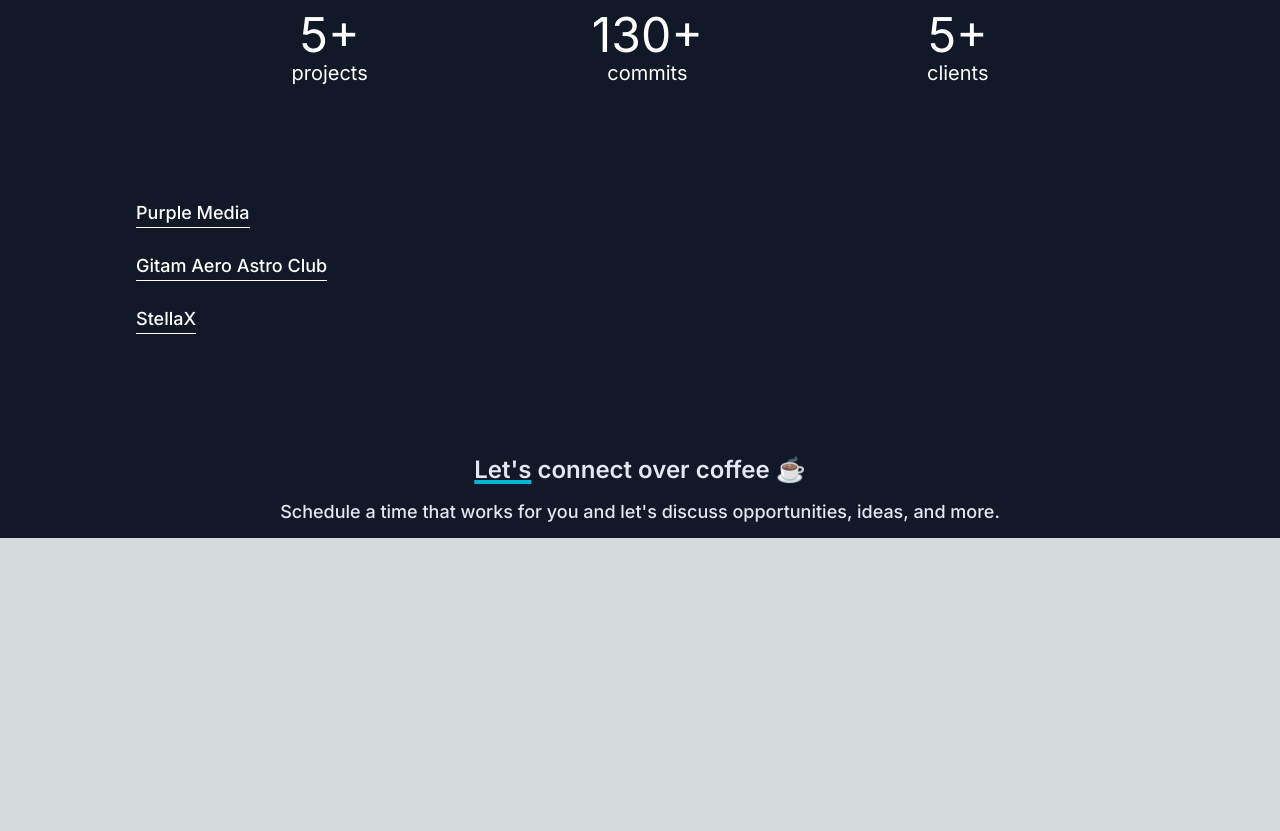
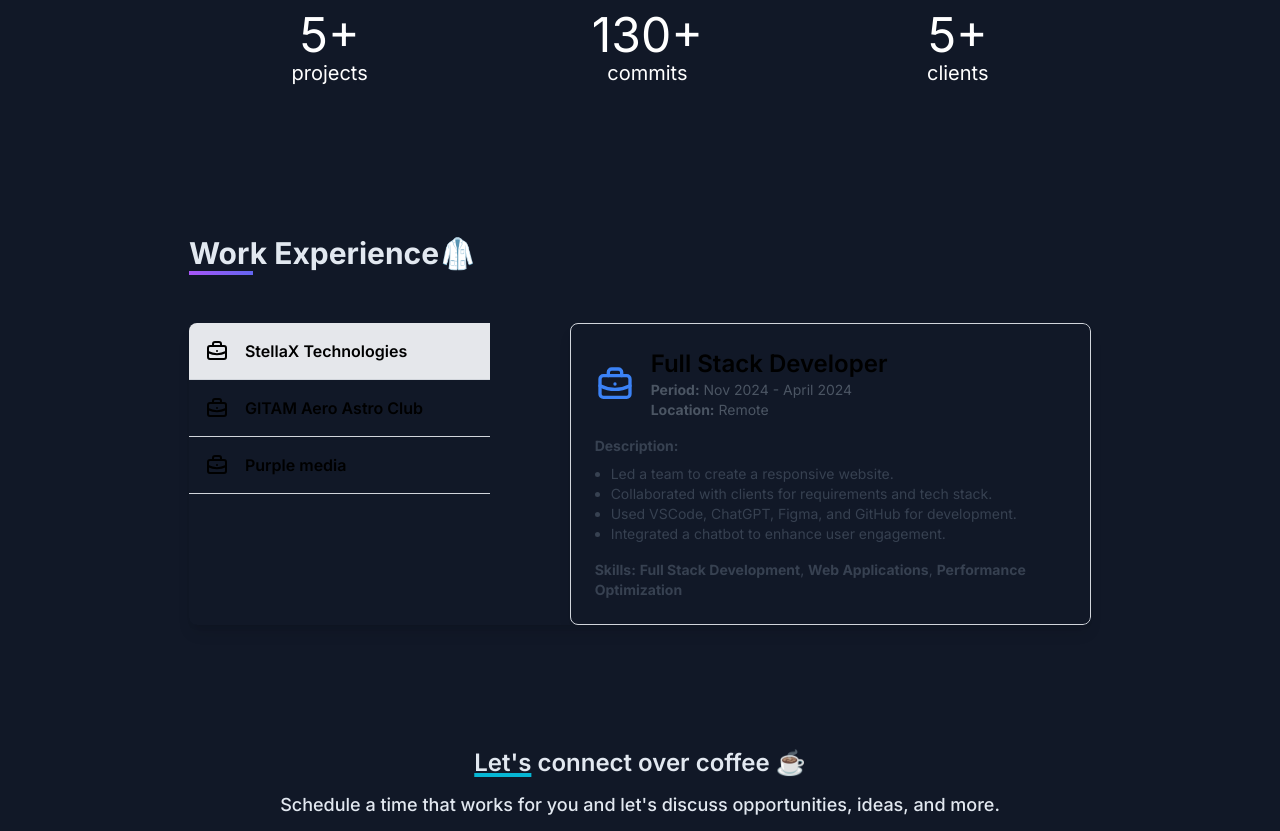
Before and after one commit to ramprasadyarramsetti/site, a Next.js app in the folder portfolio/: page / in a window 1280 px wide. Shown: the part 800-1631 px from the top of the page. Before the commit the page ends 1338 px from the top, so only its background shows below. Built offline with nearby package versions, Linux system fonts and the light colour scheme.

Commit message:
Added experience section

```diff
--- /dev/null
+++ b/portfolio/src/app/components/experience.tsx
@@ -0,0 +1,133 @@
+"use client";
+import React, { useState } from "react";
+import { motion } from "framer-motion";
+import { IconBriefcase } from "@tabler/icons-react";
+
+const ExperienceSection = () => {
+  const [selectedCompany, setSelectedCompany] = useState(experiences[0]);
+
+  return (
+    <section className="mt-32 mx-auto min-h-[28rem]">
+      <span className="text-slate-200 text-3xl text-left font-bold">Work Experience🥼</span>
+      <div className="bg-gradient-to-r from-purple-500 to-indigo-500 h-1 w-16 mb-4"></div>
+      <div className="flex flex-col md:flex-row rounded-lg overflow-hidden shadow-lg gap-12 mt-12">
+        <div className="flex-shrink-0 w-full md:w-1/3">
+          {experiences.map((exp, index) => (
+            <motion.div
+              key={index}
+              whileHover={{ scale: 1.01 }}
+              whileTap={{ scale: 0.95 }}
+              className={`p-4 cursor-pointer transition-transform duration-300 ${
+                selectedCompany === exp
+                  ? "bg-gray-200 text-black dark:bg-gray-800 dark:text-gray-300"
+                  : "hover:bg-gray-200 dark:hover:bg-gray-800 text-black dark:text-gray-300"
+              } border-b border-gray-300 dark:border-gray-600 mb-4 md:mb-0`}
+              onClick={() => setSelectedCompany(exp)}
+            >
+              <div className="flex items-center space-x-4">
+                <IconBriefcase className="h-6 w-6" />
+                <div>
+                  <h3 className="text-md font-semibold">{exp.company}</h3>
+                </div>
+              </div>
+            </motion.div>
+          ))}
+        </div>
+        <div className="flex-grow mt-4 md:mt-0 md:ml-8 p-6 shadow-lg rounded-lg border border-gray-300 dark:border-gray-600">
+          <div className="flex items-center space-x-4 mb-4">
+            <IconBriefcase className="h-10 w-10 text-blue-500" />
+            <div>
+              <h3 className="text-2xl font-semibold">{selectedCompany.role}</h3>
+              <p className="text-sm text-gray-600 dark:text-gray-400">
+                <strong>Period:</strong> {selectedCompany.period}
+              </p>
+              <p className="text-sm text-gray-600 dark:text-gray-400">
+                <strong>Location:</strong> {selectedCompany.location}
+              </p>
+            </div>
+          </div>
+          <div
+            className="text-sm text-gray-700 dark:text-gray-400"
+            style={{ maxHeight: "20rem", overflowY: "auto" }}
+          >
+            <strong>Description:</strong>
+            <ul className="list-disc pl-4 mt-2">
+              {selectedCompany.descriptionPoints.map((point, index) => (
+                <li key={index}>{point}</li>
+              ))}
+            </ul>
+          </div>
+
+          <div className="text-sm text-gray-700 dark:text-gray-400 mt-4">
+            <strong>Skills:</strong>{" "}
+            {selectedCompany.skills.map((skill, index) => (
+              <span key={index}>
+                {index > 0 ? ", " : ""}
+                <strong>{skill}</strong>
+              </span>
+            ))}
+          </div>
+        </div>
+      </div>
+    </section>
+  );
+};
+
+const experiences = [
+    {
+      role: "Full Stack Developer",
+      company: "StellaX Technologies",
+      period: "Nov 2024 - April 2024",
+      location: "Remote",
+      descriptionPoints: [
+        "Led a team to create a responsive website.",
+        "Collaborated with clients for requirements and tech stack.",
+        "Used VSCode, ChatGPT, Figma, and GitHub for development.",
+        "Integrated a chatbot to enhance user engagement."
+      ],
+      skills: [
+        "Full Stack Development",
+        "Web Applications",
+        "Performance Optimization"
+      ],
+    },
+    {
+      role: "Full Stack Developer & Lead",
+      company: "GITAM Aero Astro Club",
+      period: "May 2024 - Present",
+      location: "Visakhapatnam, Andhra Pradesh, India",
+      descriptionPoints: [
+        "Led a team of 5 developers to build a website for the GITAM Aero Astro Club.",
+        "Used VSCode, GitHub, Slack, and Figma for communication, code management, and design.",
+        "Mentored team members, ensuring a productive development environment."
+      ],
+      skills: [
+        "Front-End Development",
+        "Back-End Web Development",
+        "Ticketing system",
+        "ReactJS",
+        "Node.js"
+      ],
+    },
+    {
+      role: "UI/UX designer",
+      company: "Purple media",
+      period: "Dec 2023 - Jan 2024",
+      location: "Visakhapatnam, Andhra Pradesh, India",
+      descriptionPoints: [
+        "Collaborated with clients and management to create user-friendly UI/UX solutions.",
+        "Used Figma and Sanity to design and implement innovative websites and catalogs.",
+        "Developed original UI/UX designs from scratch, demonstrating creativity and visual design expertise.",
+        "Recognized as 'Cadet of the Week' for designing and implementing a website and catalog for a steel furniture company."
+      ],
+      skills: [
+        "Figma",
+        "Prototyping",
+        "User Experience",
+        "Sanity"
+      ],
+    },
+];
+
+
+export default ExperienceSection;
--- a/portfolio/src/app/page.tsx
+++ b/portfolio/src/app/page.tsx
@@ -1,6 +1,7 @@
 "use client"
 import Link from "next/link";
 import Image from "next/image";
+import ExperienceSection from "@/app/components/experience"
 
 export default function Home() {
   return (
@@ -65,25 +66,15 @@ export default function Home() {
           <h1 className="text-white text-xl text-center mt-2 gap-y-2"><span className="block text-5xl">5+</span> clients</h1>
         </div>
         {/* work experience */}
-        <div className="flex flex-col items-center justify-center mt-5 w-full mb-10">
-          <div className="flex flex-col items-start w-full max-w-5xl p-2 mt-16">
-            <h4 className="text-white font-medium text-lg inline-block border-b border-solid border-white mb-2">Purple Media</h4>
-          </div>
-          <div className="flex flex-col items-start w-full max-w-5xl p-2">
-            <h4 className="text-white font-medium text-lg inline-block border-b border-solid border-white mb-2">Gitam Aero Astro Club</h4>
-          </div>
-          <div className="flex flex-col items-start w-full max-w-5xl p-2">
-            <h4 className="text-white font-medium text-lg inline-block border-b border-solid border-white mb-2">StellaX</h4>
-          </div>
-        </div>
+        <ExperienceSection/>
       </section>
 
       {/* Connect */}
-      <section className="flex flex-col justify-center items-center mt-10 p-3">
-        <h3 className="text-slate-200 text-2xl font-semibold text-center">
+      <section className="flex flex-col items-center mt-10 p-3">
+        <h3 className="text-slate-200 text-2xl font-semibold">
           <span className="underline decoration-cyan-500 decoration-4">Let's</span> connect over coffee ☕
         </h3>
-        <p className="text-slate-200 text-lg font-medium text-center mt-3">
+        <p className="text-slate-200 text-lg font-medium mt-3">
           Schedule a time that works for you and let's discuss opportunities, ideas, and more.
         </p>
       </section>
```
Also changed, not shown: portfolio/package.json (+6 -4 lines), 1 other file (tests, documents, lock files or other folders).
